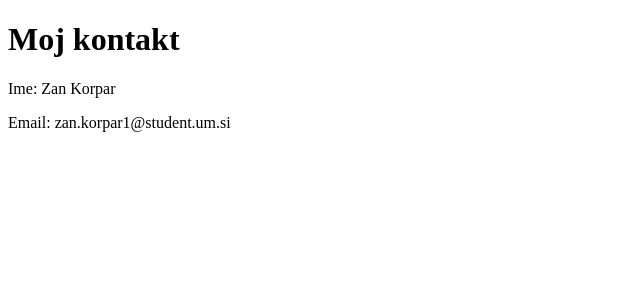
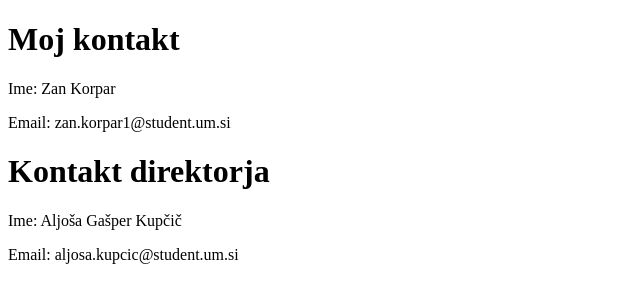
Before and after one commit to SnoflMihael/Naloga7, a plain HTML site: page kontakt.html in a window 1280 px wide. Shown: the whole page, without its empty margins (0-640 px from the left). Drawn offline with Linux system fonts and the light colour scheme.

Commit message:
dodal Aljoša kontakt kontakt.html

```diff
--- a/kontakt.html
+++ b/kontakt.html
@@ -7,5 +7,9 @@
     <h1>Moj kontakt</h1>
     <p>Ime: Zan Korpar</p>
     <p>Email: zan.korpar1@student.um.si</p>
+
+    <h1>Kontakt direktorja</h1>
+    <p>Ime: Aljoša Gašper Kupčič</p>
+    <p>Email: aljosa.kupcic@student.um.si</p>
 </body>
 </html>
```
